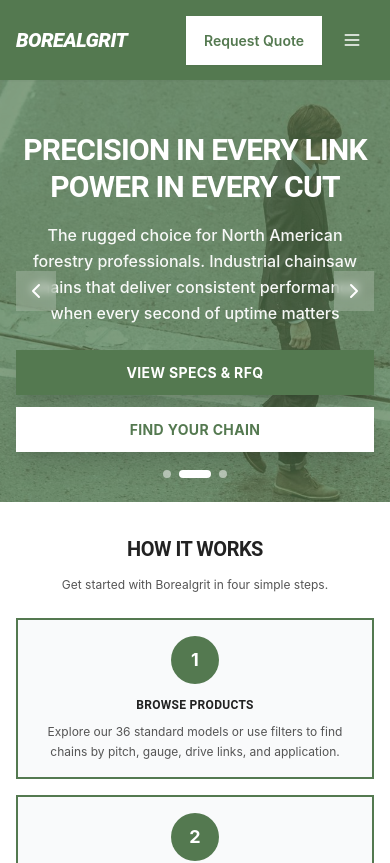
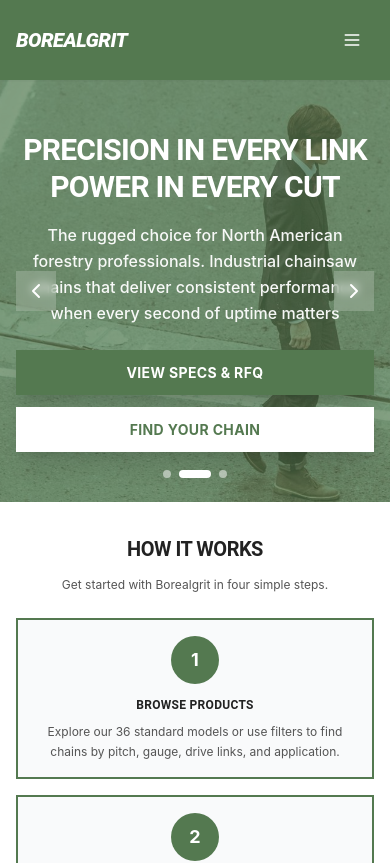
Before and after one commit to LoganOYoung/chainsaw-chain-supplier-borealgrit, a Next.js app: page / in a window 390 px wide. Shown: the top 863 px of the page. Built offline with nearby package versions, Linux system fonts and the light colour scheme.

Commit message:
移动端 header：移除 Request Quote 按钮，仅保留下拉菜单入口

```diff
--- a/components/Navigation.tsx
+++ b/components/Navigation.tsx
@@ -417,14 +417,7 @@ export default function Navigation() {
               )}
             </li>
           </ul>
-          <div className="md:hidden flex items-center gap-2">
-            <Link
-              href="/request-quote"
-              className="min-h-[44px] shrink-0 inline-flex items-center justify-center px-4 py-3 bg-white text-forest-brand text-sm font-semibold rounded-none border-2 border-white shadow-sm active:bg-forest-light transition"
-              aria-label="Request for Quote"
-            >
-              Request Quote
-            </Link>
+          <div className="md:hidden flex items-center justify-end">
             <button
               type="button"
               onClick={() => setMobileMenuOpen(!mobileMenuOpen)}
```
